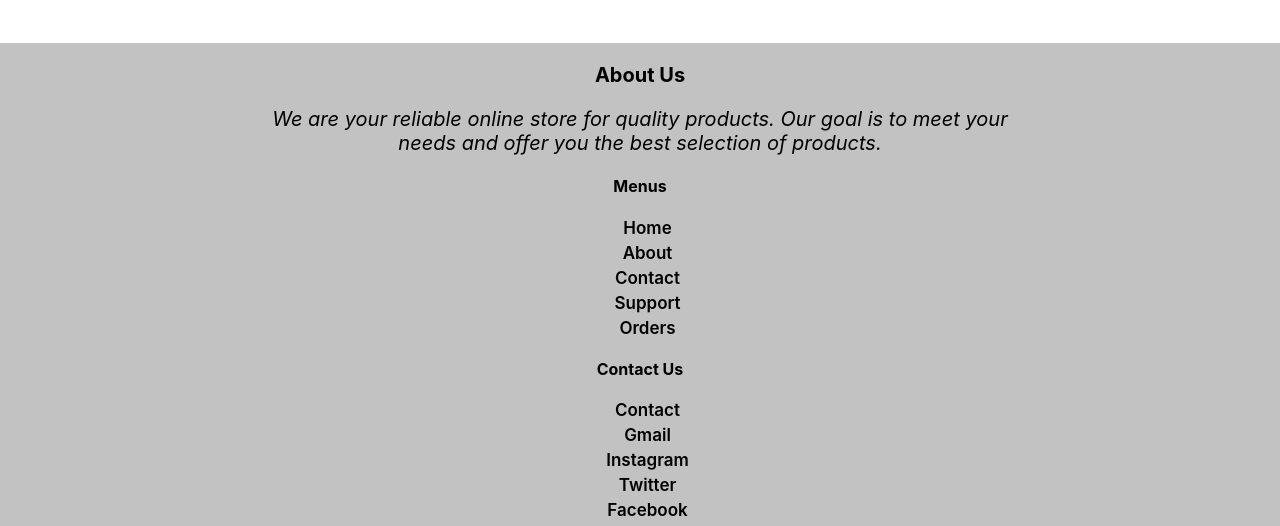
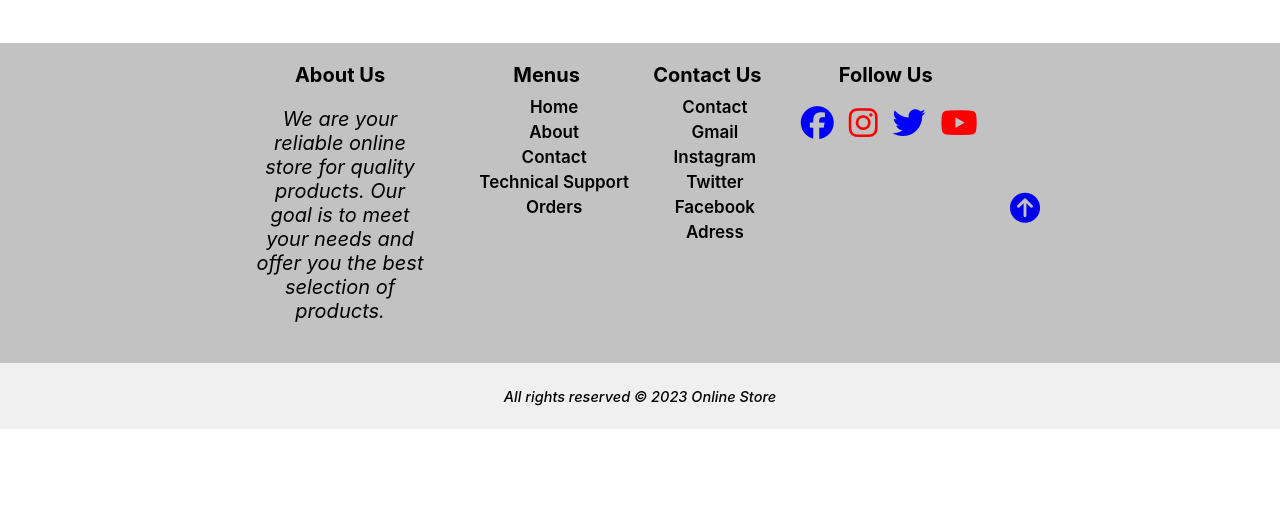
Before and after one commit to Bekbo1sun/diploma, a React (Create React App) app: page /products/1 in a window 1280 px wide. Shown: the part 271-797 px from the top of the page. Built offline with nearby package versions, Linux system fonts and the light colour scheme; no server answers; the database is empty.

Commit message:
changed the name of the classes in the footer.js file

```diff
--- a/src/component/Footer/Footer.js
+++ b/src/component/Footer/Footer.js
@@ -4,16 +4,15 @@ import React from "react";
 import "./Footer.css";
 
 function Footer() {
+
   function scrollToTop() {
-    window.scrollTo({ top: 0, behavior: "smooth" });
+    window.scrollTo({ top: 0, behavior: 'smooth' });
   }
 
   return (
     <footer className="footer">
       <div className="container">
         <div className="footer-content">
-          <div className="footer-content-up-down">
-            <div className="footer-content-up">
           <div className="footer-section">
             <h3 className="footer-title">About Us</h3>
             <p className="footer-description">
@@ -22,8 +21,9 @@ function Footer() {
               products.
             </p>
           </div>
-              <div className="footer-column">
-              <h4 className="footer-heading">Menus</h4>
+
+          <div className="footer-column-menus">
+            <h3 className="footer-title">Menus</h3>
             <ul className="footer-list">
               <li>
                 <NavLink to="/">Home</NavLink>
@@ -35,25 +35,23 @@ function Footer() {
                 <NavLink to="/contact">Contact</NavLink>
               </li>
               <li>
-                  <NavLink to="/support">Support</NavLink>
+                <NavLink to="/technical-support">Technical Support</NavLink>
               </li>
               <li>
                 <NavLink to="/orders">Orders</NavLink>
               </li>
             </ul>
           </div>
-            </div>
-            <div className="footer-content-down">
-              <div className="footer-column">
-              <h4 className="footer-heading">Contact Us</h4>
+
+          <div className="footer-column-contact">
+            <h3 className="footer-title">Contact Us</h3>
             <ul className="footer-list">
               <li>
                 <a
                   className="phone"
                   href="tel:+996552005753"
                   target="_blank"
-                    rel="noopener noreferrer"
-                  >
+                  rel="noopener noreferrer">
                     Contact
                 </a>
               </li>
@@ -62,8 +60,7 @@ function Footer() {
                   className="email"
                   href="https://mail.google.com/"
                   target="_blank"
-                    rel="noopener noreferrer"
-                  >
+                  rel="noopener noreferrer">
                     Gmail
                 </a>
               </li>
@@ -72,8 +69,7 @@ function Footer() {
                   className="instagram"
                   href="https://instagram.com/example"
                   target="_blank"
-                    rel="noopener noreferrer"
-                  >
+                  rel="noopener noreferrer">
                     Instagram
                 </a>
               </li>
@@ -82,8 +78,7 @@ function Footer() {
                   className="twitter"
                   href="https:/twitter.com/example"
                   target="_blank"
-                    rel="noopener noreferrer"
-                  >
+                  rel="noopener noreferrer">
                     Twitter
                 </a>
               </li>
@@ -92,8 +87,7 @@ function Footer() {
                   className="facebook"
                   href="https:/facebook.com/example"
                   target="_blank"
-                    rel="noopener noreferrer"
-                  >
+                  rel="noopener noreferrer">
                     Facebook
                 </a>
               </li>
@@ -102,8 +96,7 @@ function Footer() {
                   className="adress"
                   href="https://goo.gl/maps/aJ8unThpLjYmzB1W6"
                   target="_blank"
-                    rel="noopener noreferrer"
-                  >
+                  rel="noopener noreferrer">
                     Adress
                 </a>
               </li>
@@ -154,11 +147,9 @@ function Footer() {
               </li>
             </ul>
           </div>
-            </div>
-            </div>
           <div className="GoUp">
             <Link href="#" onClick={scrollToTop}>
-              <i className="fa-solid fa-circle-arrow-up"></i>
+              <i className="fa-solid fa-circle-arrow-up" ></i>
             </Link>
           </div>
         </div>
```
Lines whose indentation alone changed are shown as unchanged.
